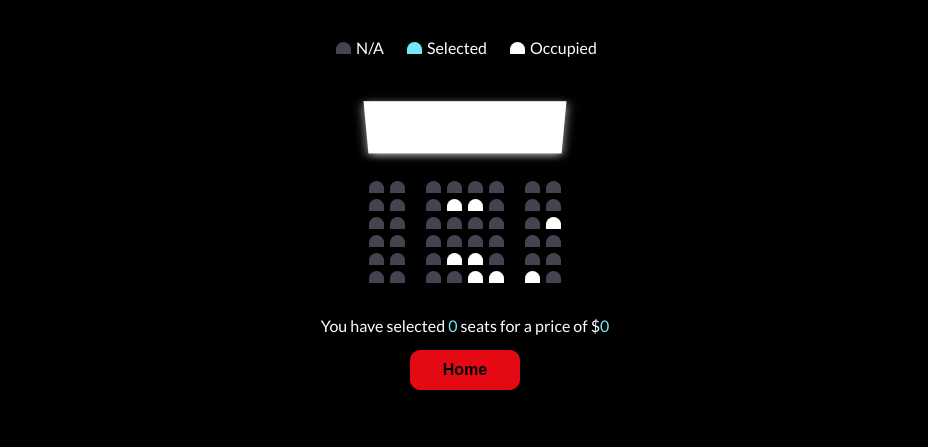
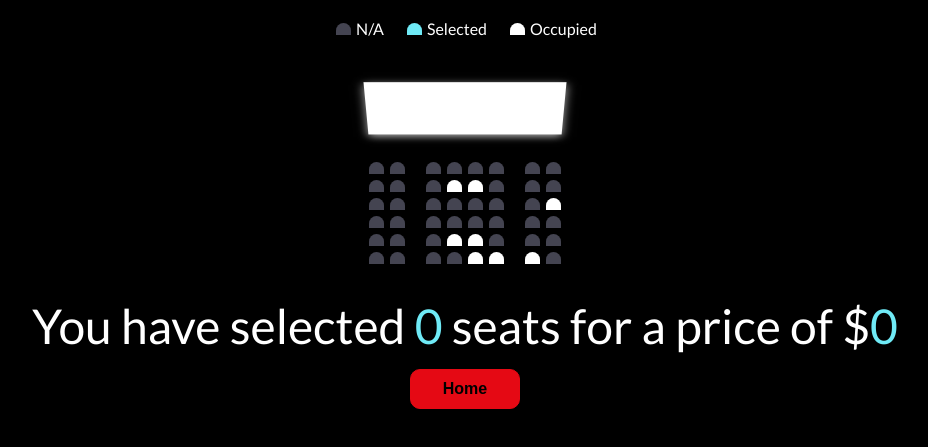
Before and after one commit to sameersamar/moviebookingsystem, a plain HTML site: page booking.html in a window 1280 px wide. Shown: the part 239-686 px from the top of the page, without its empty margins (175-1103 px from the left). Drawn offline with Linux system fonts and the light colour scheme.

Commit message:
increased the font size

```diff
--- a/booking.html
+++ b/booking.html
@@ -108,7 +108,7 @@
       </div>
     </div>
 
-    <p class="text" style="font-size: 1em;margin:0px 0px 15px 0px">
+    <p class="text" style="font-size: 3em;margin:0px 0px 15px 0px">
       You have selected <span id="count">0</span> seats for a price of $<span
         id="total"
         >0</span
```
